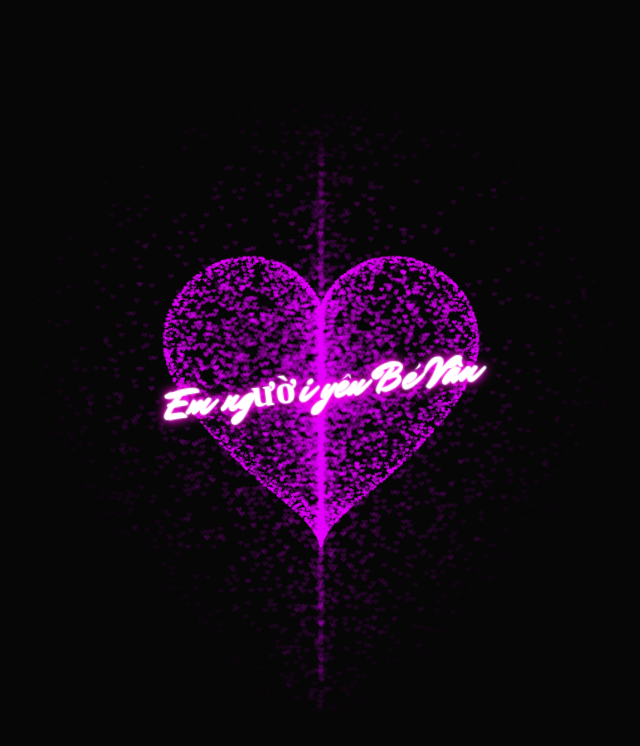
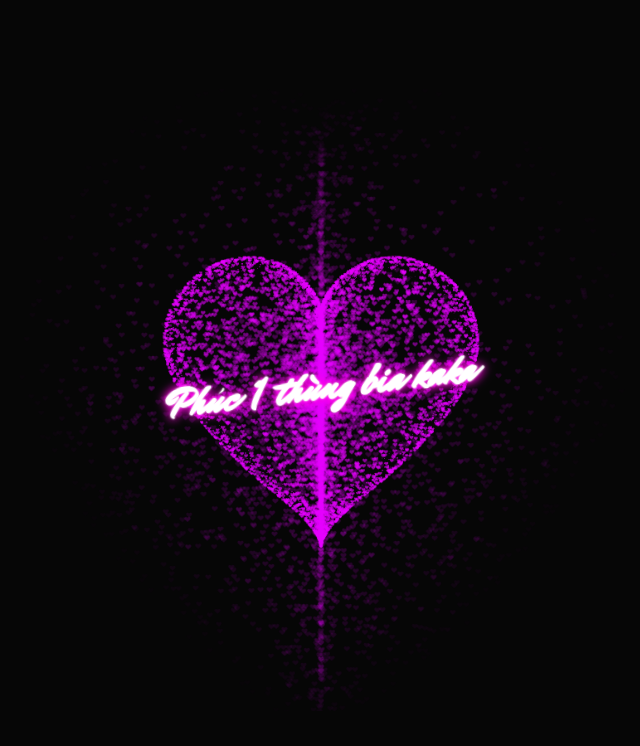
Before and after one commit to laiit98/laidev, a plain HTML site: page index.html in a window 1280 px wide. Shown: the whole page, without its empty margins (319-959 px from the left). Drawn offline with Linux system fonts and the light colour scheme.

Commit message:
Update index.html
Signed-off-by: Lê Gia Lai <101163969+laiit98@users.noreply.github.com>

```diff
--- a/index.html
+++ b/index.html
@@ -25,7 +25,7 @@
     <div class="box">
         <canvas id="pinkboard"></canvas>
     </div>
-    <h1 class="name">Em người yêu Bé Vân</h1>
+    <h1 class="name">Phúc 1 thùng bia kaka</h1>
     <script>
         var settings = {
             particles: {
```
